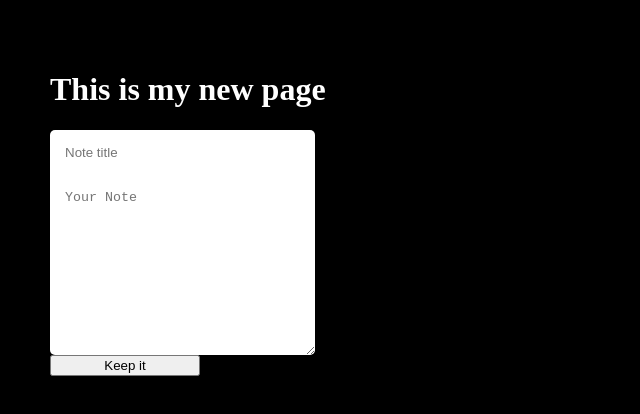
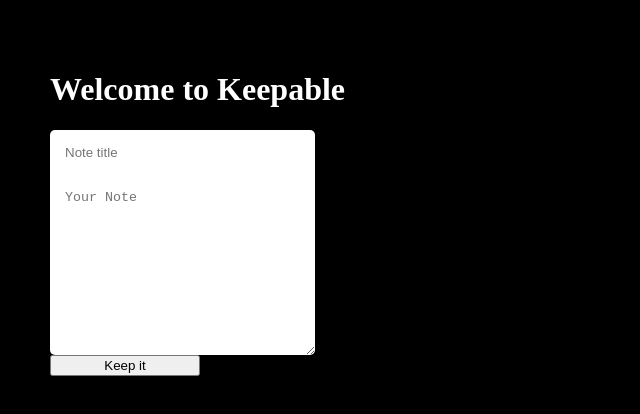
Before and after one commit to Carsaavedrapa/CodeableKeep, a plain HTML site: page index.html in a window 1280 px wide. Shown: the whole page, without its empty margins (0-640 px from the left). Drawn offline with Linux system fonts and the light colour scheme.

Commit message:
Title changed and semicolons added

```diff
--- a/index.html
+++ b/index.html
@@ -3,11 +3,11 @@
   <head>
     <meta charset="UTF-8" />
     <meta name="viewport" content="width=device-width, initial-scale=1.0" />
-    <title>Document</title>
+    <title>Keepable</title>
     <link rel="stylesheet" href="./styles.css" />
   </head>
   <body>
-    <h1>This is my new page</h1>
+    <h1 id="pageTItle">Welcome to Keepable</h1>
     <input
       type="text"
       id="noteTitle"
```
Also changed, not shown: src.js (+8 -5 lines).
